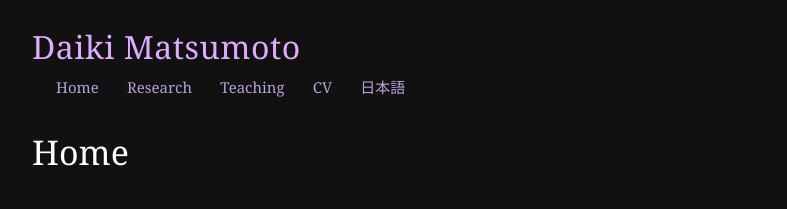
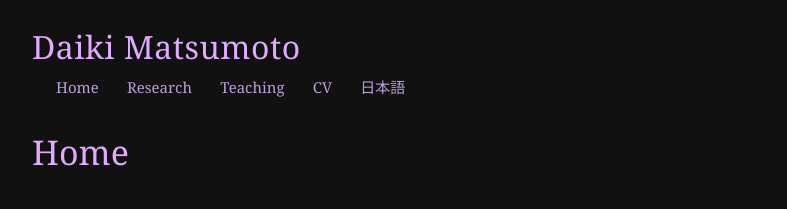
Before and after one commit to daikimatsumoto-linguist/homepage, a plain HTML site: page index.html in a window 1280 px wide. Shown: the top 209 px of the page, without its empty margins (208-995 px from the left). Drawn offline with Linux system fonts and the light colour scheme.

Commit message:
Update style.css

```diff
--- a/style.css
+++ b/style.css
@@ -44,7 +44,7 @@ h1 {
   font-size: 34px;
   font-weight: normal;
   margin-bottom: 30px;
-  color: #ffffff;
+  color: #e0aaff;
 }
 
 h2 {
```
